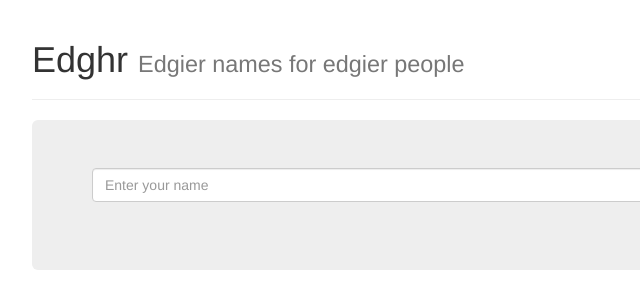
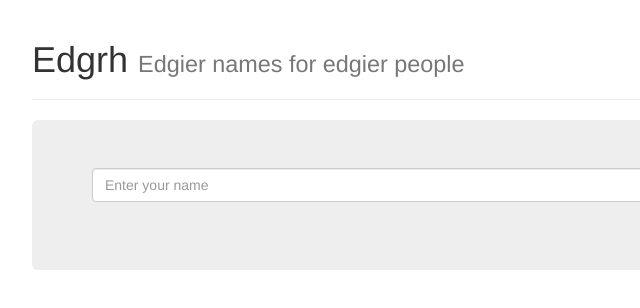
Before and after one commit to melissay94/edgerh, a plain HTML site: page index.html in a window 1280 px wide. Shown: the full height of the page, 239-879 px from the left. Drawn offline with nearby package versions, Linux system fonts and the light colour scheme.

Commit message:
Update index.html

```diff
--- a/index.html
+++ b/index.html
@@ -15,7 +15,7 @@
 
   <div class="container" ng-controller='GeneratorController'>
     <div class="page-header">
-      <h1>Edghr <small>Edgier names for edgier people</small></h1>
+      <h1>Edgrh <small>Edgier names for edgier people</small></h1>
     </div>
 
     <div class="jumbotron">
```
